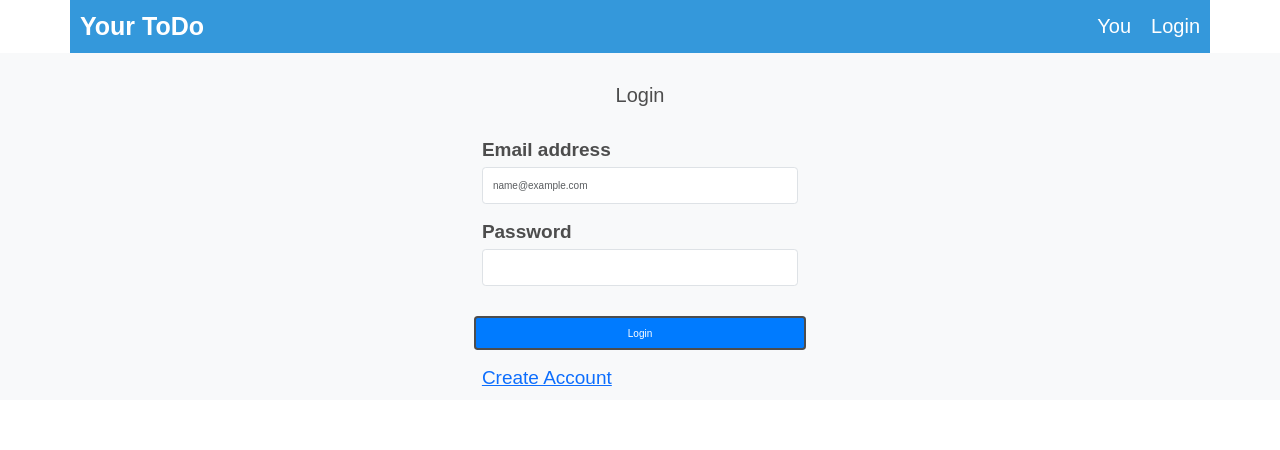
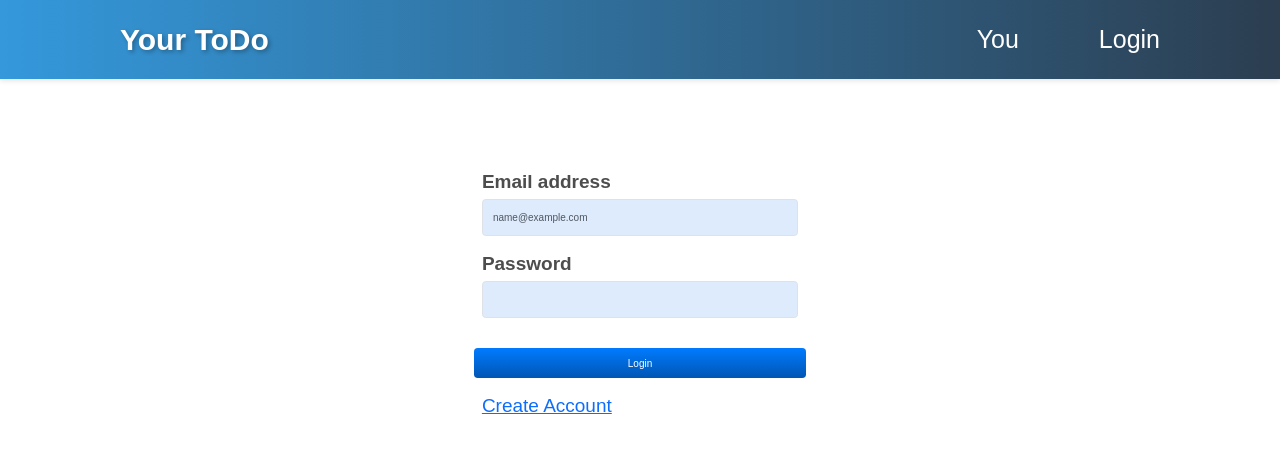
Before and after one commit to Namodhaker28/ToDo-list, a React (Create React App) app: page / in a window 1280 px wide. Shown: the top 450 px of the page. Built offline with nearby package versions, Linux system fonts and the light colour scheme.

Commit message:
ui improve

```diff
--- a/src/components/About.js
+++ b/src/components/About.js
@@ -26,7 +26,7 @@ export default function About() {
   }, []);
 
   return (
-    <div class="container mt-4 mb-4 p-3 d-flex justify-content-center">
+    <div  class=" mt-4 mb-4 p-3 d-flex justify-content-center">
       {" "}
       <div class="card p-4">
         {" "}
@@ -48,22 +48,22 @@ export default function About() {
             <span class="idd1">{user?.phone}</span>{" "}
 
           </div>{" "}
-          <div class="d-flex flex-row justify-content-center align-items-center mt-3">
+          {/* <div class="d-flex flex-row justify-content-center align-items-center mt-3">
             {" "}
             <span class="number">
               1069 <span class="follow">Followers</span>
             </span>{" "}
-          </div>{" "}
+          </div>{" "} */}
           <div class=" d-flex mt-2">
             {" "}
             <button class="btn1 btn-dark">Edit Profile</button>{" "}
           </div>{" "}
           <div class="text mt-3">
             {" "}
-            <p>
+            <p className="text-center" >
             You are not a drop in the ocean. You are the entire ocean in a drop.
 
-              <br />  <br /><b>DEVELOPER/ TRADER</b>
+              <br />  <br /><b>DEVELOPER</b>
 
             </p>
           </div>{" "}
@@ -82,10 +82,9 @@ export default function About() {
             <i class="fa-brands fa-linkedin-in"></i>
             </span>{" "}
           </div>{" "}
-          <div class=" px-2 rounded mt-4 date ">
-            {" "}
-            <span class="join">{user?.joinedOn}</span>{" "}
-          </div>{" "}
+          <div class=" px-2 rounded mt-4  ">
+            <p >Joined on: { new Date(user?.joinedOn)?.toLocaleDateString() }</p>{" "}
+          </div>
         </div>{" "}
       </div>
     </div>
--- a/src/components/Login.js
+++ b/src/components/Login.js
@@ -2,7 +2,7 @@ import React , {useState}from "react";
 import { Link, useNavigate } from "react-router-dom";
 import axios from 'axios';
 import { config } from "../config";
-import styles from "./login.css";
+import  "./login.css";
 
 export default function  Login() {
     const [password,setPassword]=useState()
@@ -38,9 +38,9 @@ export default function  Login() {
 
 
   return (
-    <div className="container-fluid  d-flex flex-column align-items-center ">
-      <h1 className="py-4 my-4">Login</h1>
-      <div class="mb-3 col-3" >
+    <div className=" my-4 container-fluid  d-flex flex-column align-items-center ">
+      <h1 className="py-4 "></h1>
+      <div class=" my-4 mb-3 col-3" >
         <label for="exampleFormControlInput1" class="form-label">
           Email address
         </label>
--- a/src/components/Navbar.css
+++ b/src/components/Navbar.css
@@ -1,23 +1,3 @@
-/* .container{
-    display: flex;
-    align-items: center;
-    justify-content: space-between;
-    padding : 20px 40px;
-
-
-}
-.links{
-    display: flex;
-    width: 30%;
-    justify-content: space-between;
-    align-items: center;
-    gap: 2rem;
-}
-
-.links a{
-    text-decoration: none;
-} */
-
 /* Reset some default styles and add basic styling */
 body, h1, h2, p, ul, li {
   margin: 0;
@@ -33,7 +13,7 @@ body, h1, h2, p, ul, li {
   justify-content: space-between;
   align-items: center;
   padding: 10px;
-    background-color: #3498db; /* Change this to your desired background color */
+  background: linear-gradient(to right, #3498db, #2c3e50); /* Change this to your desired gradient */
 }
 
 .logo a {
@@ -45,7 +25,7 @@ body, h1, h2, p, ul, li {
 
 .links {
   display: flex;
-    gap: 20px;
+  gap: 8rem;
 }
 
 .links a {
@@ -73,3 +53,39 @@ body, h1, h2, p, ul, li {
     font-size: 1.5rem;
   }
 }
+
+/* Additional styles for making it beautiful and colorful */
+.container {
+  padding: 20px 12rem;
+  /* border-radius: 10px; */
+  box-shadow: 0 2px 5px rgba(0, 0, 0, 0.1);
+  max-width: 100% !important;
+}
+
+.logo a {
+  font-size: 3rem;
+  text-shadow: 2px 2px 4px rgba(0, 0, 0, 0.3);
+}
+
+.links a {
+  font-size: 2.5rem;
+  transition: color 0.3s ease, transform 0.3s ease;
+}
+
+.links a:hover {
+  color: #f0932b; /* Change this to your desired hover color */
+  transform: scale(1.1);
+}
+/* Animation */
+@keyframes fadeIn {
+  0% {
+    opacity: 0;
+  }
+  100% {
+    opacity: 1;
+  }
+}
+
+.container {
+  animation: fadeIn 1s ease-in-out;
+}
--- a/src/components/Signup.js
+++ b/src/components/Signup.js
@@ -3,6 +3,7 @@ import { Link ,useNavigate} from "react-router-dom";
 import axios from 'axios';
 import swal from 'sweetalert'
 import { config } from '../config';
+import  "./login.css";
 
 export default function Signup() {
     const [password,setPassword]=useState()
@@ -22,6 +23,11 @@ export default function Signup() {
         }
         console.log("credentials",userDetails)
 
+        if (email  || password  || number  || name ){
+          swal("Oops!", "Please fill all the details" ,"error");
+          return
+        }
+
         try {
           const response = await  axios.post(`${backend}/signup`,userDetails,{
            headers :{ "Content-Type":"application/json"}
@@ -40,7 +46,7 @@ export default function Signup() {
 
   return (
     <div className="container-fluid  d-flex flex-column align-items-center ">
-      <h1 className="py-4 my-4">Signup</h1>
+      <h1 className="py-4 my-4"></h1>
       <div class="mb-3 col-3" >
         <label for="exampleFormControlInput1" class="form-label fs-5">
           Name
--- a/src/components/about.css
+++ b/src/components/about.css
@@ -2,10 +2,11 @@
 
 .card {
     width: 350px;
-    background-color: #efefef;
+    background: linear-gradient(to right, #3498db, #2c3e50);
     border: none;
     cursor: pointer;
     transition: all 0.5s;
+    color: white;
 }
 
 .image img {
--- a/src/components/login.css
+++ b/src/components/login.css
@@ -5,14 +5,9 @@ body {
   box-sizing: border-box !important;
 }
 
-  .container-fluid {
-    background-color: #f8f9fa !important;
-    /* min-height: 100vh !important; */
-    display: flex !important;
-    flex-direction: column !important;
-    align-items: center !important;
-    justify-content: center !important;
-  }
+/* .container-fluid {
+
+} */
 
 h1 {
   font-size: 2rem !important;
@@ -23,7 +18,7 @@ body {
   width: 90% !important;
   max-width: 400px !important;
   padding: 20px !important;
-    background-color: #ffffff !important;
+  background: linear-gradient(to bottom, #ffffff, #f2f2f2) !important;
   box-shadow: 0 0 10px rgba(0, 0, 0, 0.1) !important;
 }
 
@@ -33,16 +28,22 @@ body {
 
 .form-control {
   margin-bottom: 15px !important;
+  background: #4a8ff42e;
 }
 
 .btn-primary {
-    background-color: #007bff !important;
+  background: linear-gradient(to bottom, #007bff, #0056b3) !important;
   color: #fff !important;
+  border: none !important;
 }
 
 .btn-primary:hover {
-    background-color: #0056b3 !important;
+  background: linear-gradient(to bottom, #0056b3, #003380) !important;
 }
+
+/* .container-fluid{
+  width: 100% !important;
+} */
 
 /* Media Query for responsiveness */
 @media (max-width: 768px) {
--- a/src/index.css
+++ b/src/index.css
@@ -95,7 +95,7 @@ body {
 }
 .btn__primary {
   color: #fff;
-  background-color: #000;
+  background: linear-gradient(to right, #3498db, #2c3e50);
 }
 .btn-group {
   display: flex;
```
Lines whose indentation alone changed are shown as unchanged.
